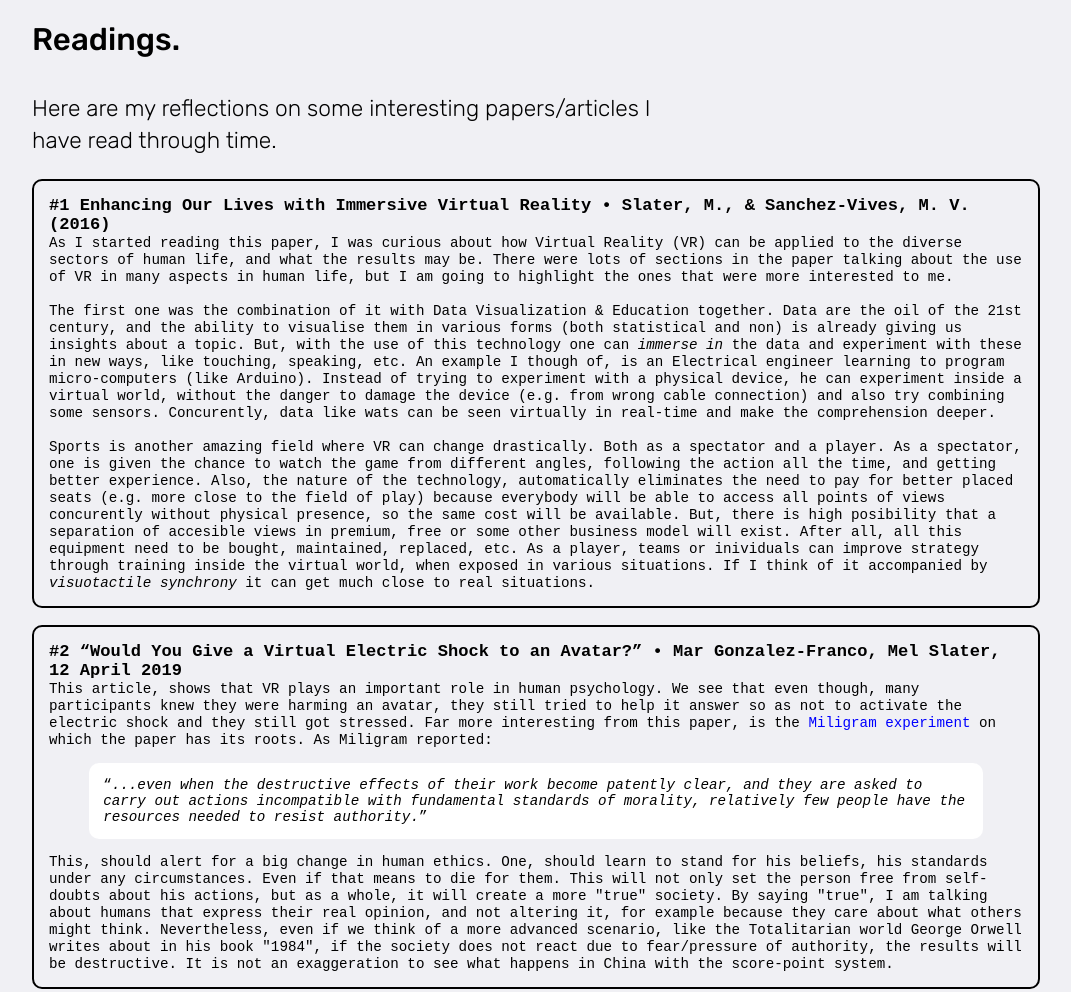
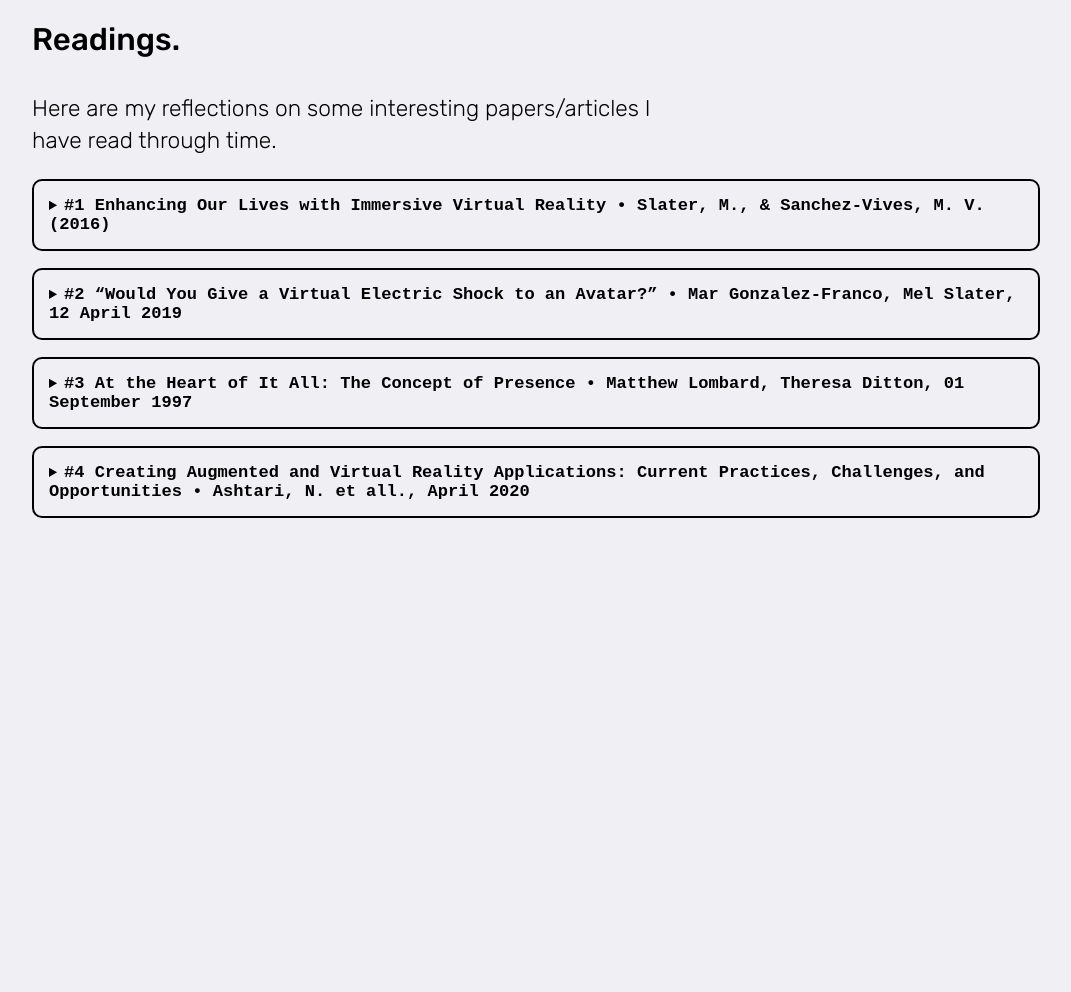
Before and after one commit to LoukasPap/loukaspap.github.io, a plain HTML site: page index.html in a window 1280 px wide. Shown: the part 1804-2796 px from the top of the page, without its empty margins (104-1175 px from the left). After the commit the page ends 2354 px from the top, so only its background shows below. Drawn offline with nearby package versions, Linux system fonts and the light colour scheme; no server answers.

Commit message:
Make reading sections 'dropdown-able'

```diff
--- a/index.html
+++ b/index.html
@@ -184,8 +184,10 @@
       <section class="readings">
 
         <div class="reading" style="padding: 15px; border-radius: 10px; border: 2px solid; width: auto; height: auto;">
-          <!-- <p>Enhancing Our Lives with Immersive Virtual Reality</p> -->
+          <details>
+          <summary>
             <code style="font-size: 1.2em;"><b>#1 Enhancing Our Lives with Immersive Virtual Reality • Slater, M., & Sanchez-Vives, M. V. (2016) </b></code><br>
+          </summary>
             <code style="font-size: 1em;">As I started reading this paper, I was curious about how Virtual Reality (VR) can be applied to the diverse sectors of
               human life, and what the results may be.
               There were lots of sections in the paper talking about the use of VR in many aspects in human life, but I am going to highlight the ones that were more interested to me.
@@ -204,12 +206,15 @@
               it can get much close to real situations.
 
             </code>
+          </details>
         </div>
         <br>
 
         <div class="reading" style="padding: 15px; border-radius: 10px; border: 2px solid; width: auto; height: auto;">
-          <!-- <p>Enhancing Our Lives with Immersive Virtual Reality</p> -->
+          <details>
+            <summary>
               <code style="font-size: 1.2em;"><b>#2 “Would You Give a Virtual Electric Shock to an Avatar?” • Mar Gonzalez-Franco, Mel Slater, 12 April 2019</b></code><br>
+            </summary>
             <code style="font-size: 1em;">This article, shows that VR plays an important role in human psychology. We see that even though, many participants
               knew they were harming an avatar, they still tried to help it answer so as not to activate the electric shock and they still got stressed.
               Far more interesting from this paper, is the <a style="color: blue;" href="https://en.wikipedia.org/wiki/Milgram_experiment">Miligram experiment</a>
@@ -224,11 +229,14 @@
               his book "1984", if the society does not react due to fear/pressure of authority, the results will be destructive. It is not an exaggeration to see what happens in China with the score-point
               system.
             </code>
+        </details>
       </div>
         <br>
         <div class="reading" style="padding: 15px; border-radius: 10px; border: 2px solid; width: auto; height: auto;">
-          <!-- <p>Enhancing Our Lives with Immersive Virtual Reality</p> -->
+          <details>
+            <summary>
               <code style="font-size: 1.2em;"><b>#3 At the Heart of It All: The Concept of Presence • Matthew Lombard, Theresa Ditton, 01 September 1997</b></code><br>
+            </summary>
             <code style="font-size: 1em;">
               <i>At the heart of it All</i> gave me a solid understanding on various aspects of the discussed topic: Presence. To begin with the Concept Explication section,
               it describes how the presence can be perceived in 6 different areas. Two are the things, as I was reading, I liked most: First, is that I see each of
@@ -248,11 +256,14 @@
               presence. Lastly, the number of people is something important, because to live an experience with a friend, a colleague, a family member, etc. makes it more livable,
               simple as that (think of a horror Escape Room with friends).
             </code>
+          </details>
         </div>
         <br>
         <div class="reading" style="padding: 15px; border-radius: 10px; border: 2px solid; width: auto; height: auto;">
-          <!-- <p>Enhancing Our Lives with Immersive Virtual Reality</p> -->
+          <details>
+            <summary>
               <code style="font-size: 1.2em;"><b>#4 Creating Augmented and Virtual Reality Applications: Current Practices, Challenges, and Opportunities • Ashtari, N. et all., April 2020</b></code><br>
+          </summary>
             <code style="font-size: 1em;">
               <i>This paper highlights 8 barriers when working on AR/VR application, common to different types of developers. Generally, as a programmer I can relate at some point with some of
                 the problems, like the difficulty to know where to start when begining a new project with a new technology. Having also made one project in Unity, I understand struggles
@@ -268,6 +279,7 @@
                 would have the ability to transfer it in something that is live, interactive, and open to everyone.
               </i>
             </code>
+          </details>
         </div>
 
       </section>
```
Lines whose indentation alone changed are shown as unchanged.
